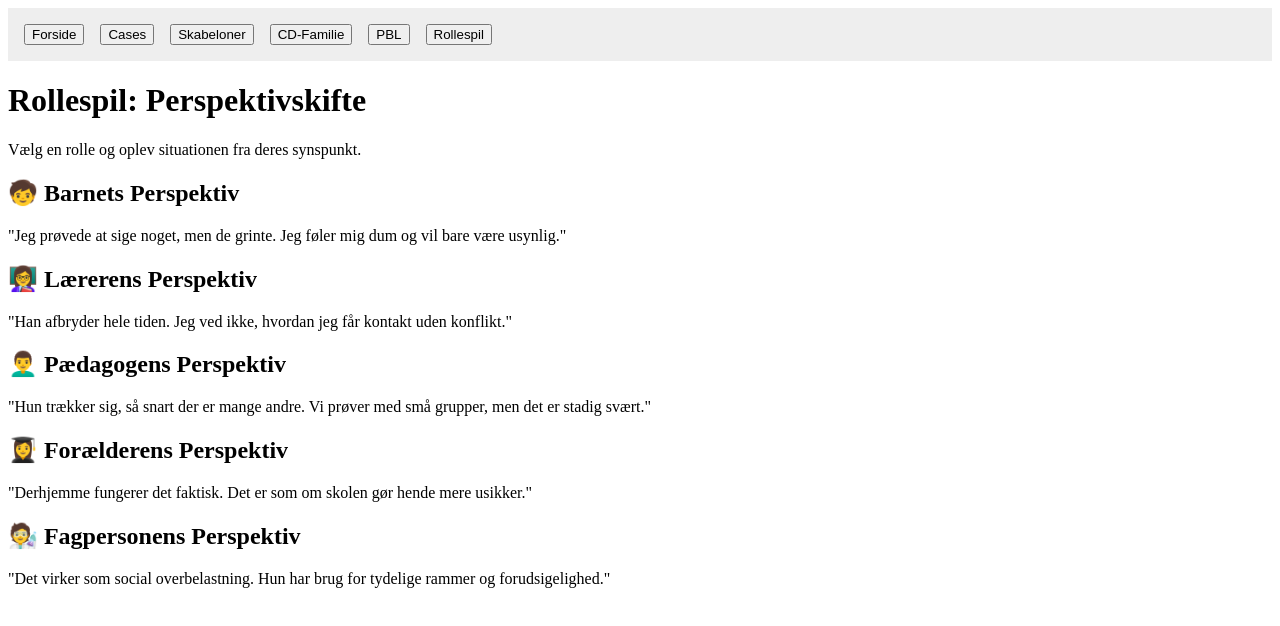
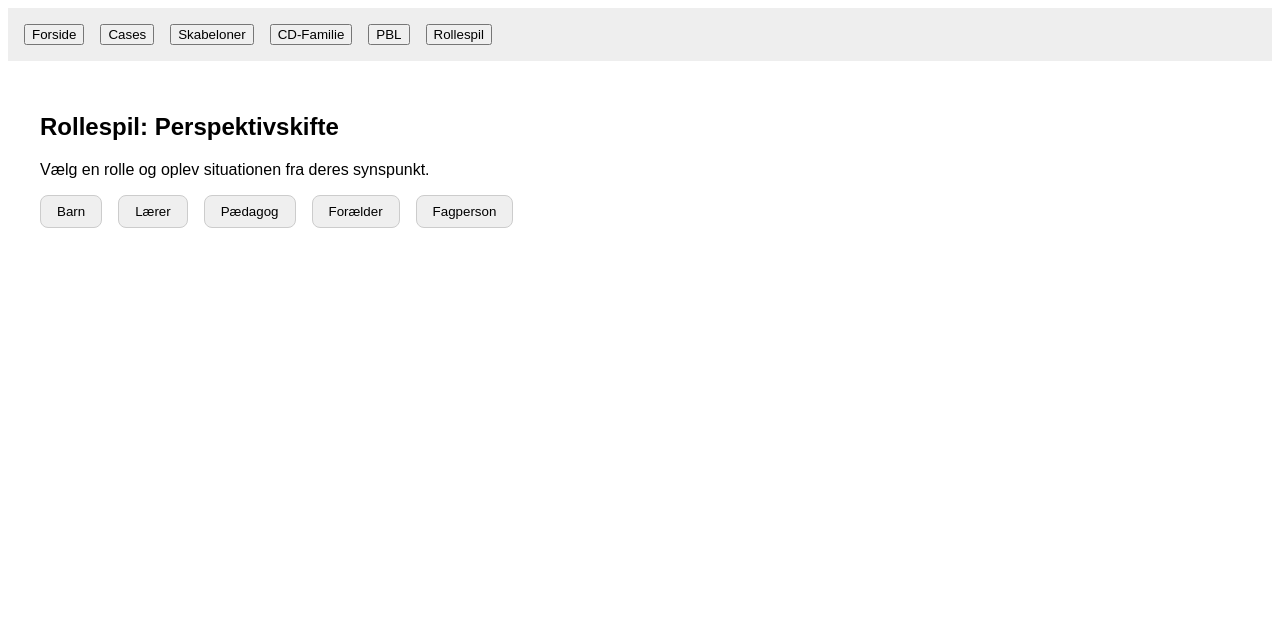
Before and after one commit to howandt/cdai-site, a React (Vite) app: page / in a window 1280 px wide. Both pictures are taken after a click on the button "Rollespil". Shown: the top 626 px of the page. Built offline with nearby package versions, Linux system fonts and the light colour scheme.

Commit message:
Update RoleplayPerspective.jsx

```diff
--- a/src/components/RoleplayPerspective.jsx
+++ b/src/components/RoleplayPerspective.jsx
@@ -1,57 +1,37 @@
-import React from "react";
+import React, { useState } from "react";
+
+const perspectives = {
+  Barn: "Jeg prøvede at sige noget, men de grinte. Jeg føler mig dum og vil bare være usynlig.",
+  Lærer: "Han afbryder hele tiden. Jeg ved ikke, hvordan jeg får kontakt uden konflikt.",
+  Pædagog: "Hun trækker sig, så snart der er mange andre. Vi prøver med små grupper, men det er stadig svært.",
+  Forælder: "Derhjemme fungerer det faktisk. Det er som om skolen gør hende mere usikker.",
+  Fagperson: "Det virker som social overbelastning. Hun har brug for tydelige rammer og forudsigelighed."
+};
 
 const RoleplayPerspective = () => {
+  const [selectedRole, setSelectedRole] = useState(null);
+
   return (
-    <div className="p-6 font-sans">
-      <h1 className="text-3xl font-bold mb-6">Rollespil: Perspektivskifte</h1>
-      <p className="mb-4">Vælg en rolle og oplev situationen fra deres synspunkt.</p>
-
-      <div className="grid grid-cols-1 md:grid-cols-2 gap-4">
-        <div className="bg-blue-100 p-4 rounded-2xl shadow">
-          <h2 className="text-xl font-semibold mb-2">
-            🧒 Barnets Perspektiv
-          </h2>
-          <p>
-            "Jeg prøvede at sige noget, men de grinte. Jeg føler mig dum og vil bare være usynlig."
-          </p>
+    <div style={{ padding: "2rem", fontFamily: "sans-serif" }}>
+      <h2>Rollespil: Perspektivskifte</h2>
+      <p>Vælg en rolle og oplev situationen fra deres synspunkt.</p>
+      <div style={{ display: "flex", gap: "1rem", flexWrap: "wrap" }}>
+        {Object.keys(perspectives).map((role) => (
+          <button
+            key={role}
+            onClick={() => setSelectedRole(role)}
+            style={{ padding: "0.5rem 1rem", borderRadius: "8px", border: "1px solid #ccc" }}
+          >
+            {role}
+          </button>
+        ))}
+      </div>
+      {selectedRole && (
+        <div style={{ marginTop: "2rem", padding: "1rem", background: "#f9f9f9", borderRadius: "8px" }}>
+          <strong>{selectedRole}s Perspektiv:</strong>
+          <p>{perspectives[selectedRole]}</p>
         </div>
-
-        <div className="bg-green-100 p-4 rounded-2xl shadow">
-          <h2 className="text-xl font-semibold mb-2">
-            👩‍🏫 Lærerens Perspektiv
-          </h2>
-          <p>
-            "Han afbryder hele tiden. Jeg ved ikke, hvordan jeg får kontakt uden konflikt."
-          </p>
-        </div>
-
-        <div className="bg-yellow-100 p-4 rounded-2xl shadow">
-          <h2 className="text-xl font-semibold mb-2">
-            👨‍🦱 Pædagogens Perspektiv
-          </h2>
-          <p>
-            "Hun trækker sig, så snart der er mange andre. Vi prøver med små grupper, men det er stadig svært."
-          </p>
-        </div>
-
-        <div className="bg-purple-100 p-4 rounded-2xl shadow">
-          <h2 className="text-xl font-semibold mb-2">
-            👩‍🎓 Forælderens Perspektiv
-          </h2>
-          <p>
-            "Derhjemme fungerer det faktisk. Det er som om skolen gør hende mere usikker."
-          </p>
-        </div>
-
-        <div className="bg-red-100 p-4 rounded-2xl shadow">
-          <h2 className="text-xl font-semibold mb-2">
-            🧑‍🔬 Fagpersonens Perspektiv
-          </h2>
-          <p>
-            "Det virker som social overbelastning. Hun har brug for tydelige rammer og forudsigelighed."
-          </p>
-        </div>
-      </div>
+      )}
     </div>
   );
 };
```
